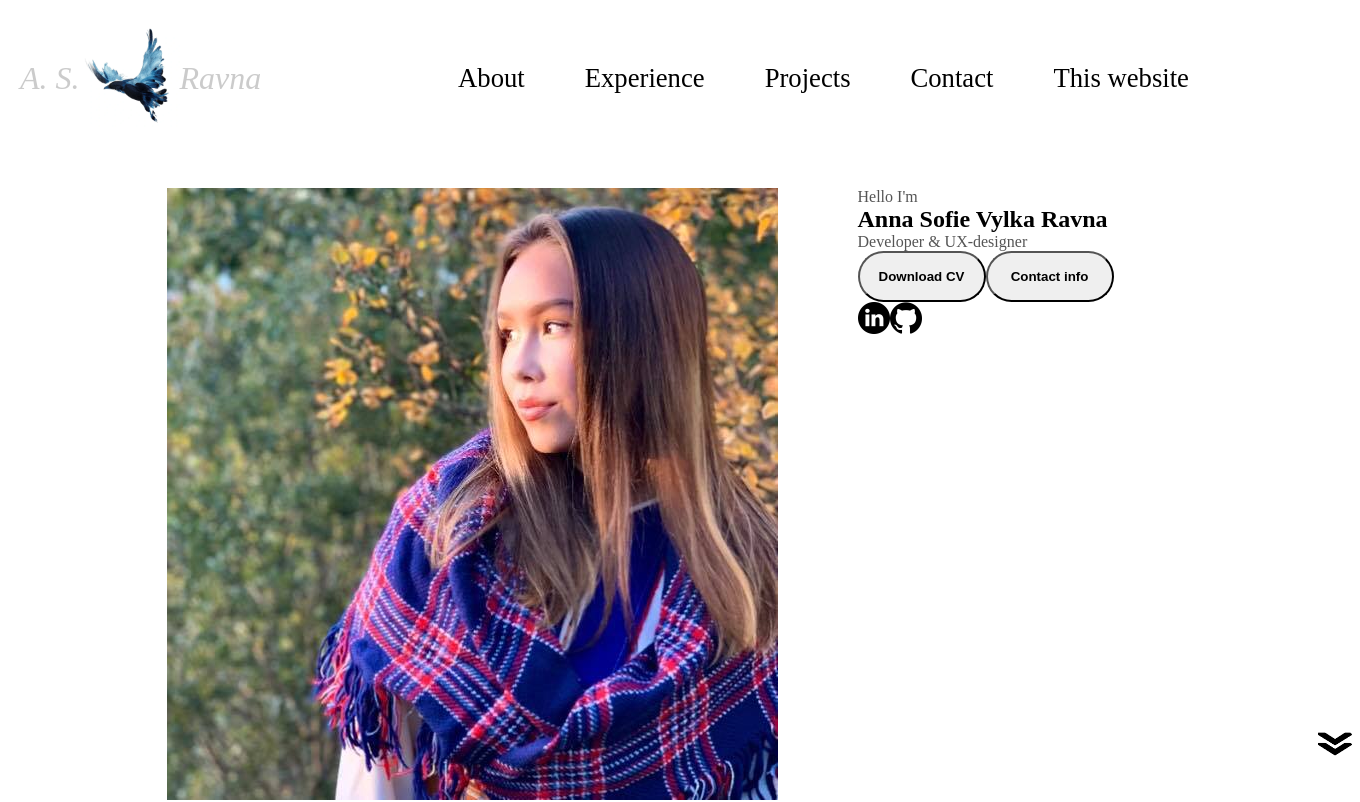
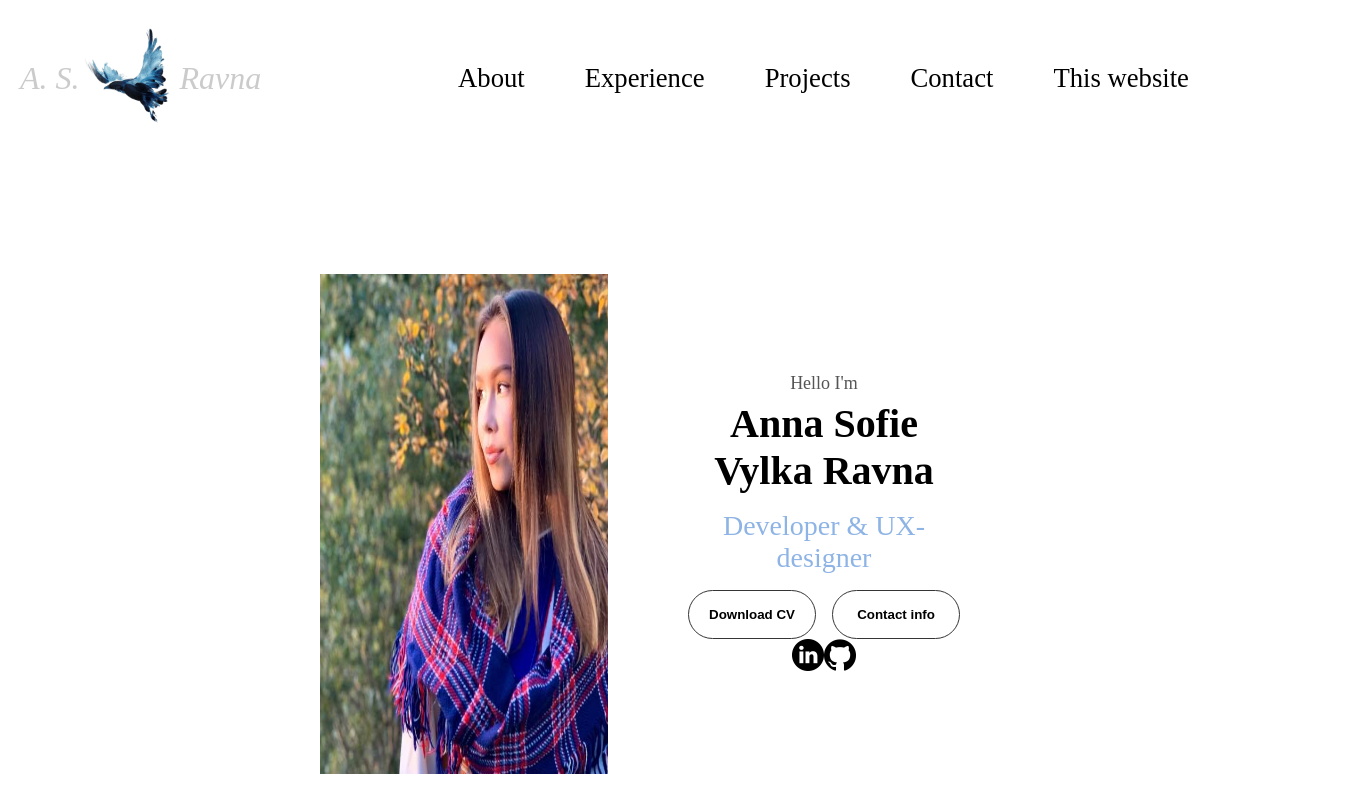
Before and after one commit to asvravna/nextportfolio, a Next.js app: page / in a window 1280 px wide. Shown: the top 802 px of the page, 1360 px wide, since content can reach past the window. Built offline with nearby package versions, Linux system fonts and the light colour scheme.

Commit message:
profile section css

```diff
--- a/src/app/components/Profile.js
+++ b/src/app/components/Profile.js
@@ -17,8 +17,8 @@ function Profile() {
                         src="/images/about-pic.jpg"
                         alt="Anna Ravna profile picture"
                         className={styles.aboutPic}
-                        width={150}
-                        height={150}
+                        width={1000}
+                        height={1000}
                         layout="responsive"
                     />
                 </div>
--- a/src/app/components/Projects.js
+++ b/src/app/components/Projects.js
@@ -113,14 +113,6 @@ const Projects = () => {
             </div>
           </div>
         </div>
-        <Image
-          src='/images/arrow.png'
-          alt="Arrow icon"
-          width={50}
-          height={400}
-          className="icon arrow"
-          onClick={() => (window.location.href = './#this-website')}
-        />
       </section>
       <div className="container">
       <section id="this-website">
@@ -140,14 +132,6 @@ const Projects = () => {
         </div>
       </section>
     </div>
-    <Image
-          src='/images/arrow.png'
-          alt="Arrow icon"
-          width={50}
-          height={50}
-          className="icon arrow"
-          onClick={() => (window.location.href = './#contacts')}
-        />
     </div>
   );
 };
--- a/src/app/styles/profile.module.css
+++ b/src/app/styles/profile.module.css
@@ -1,167 +1,144 @@
+/*CSS for larger image*/
+
 /*SECTIONS*/
-
-.section {
-    padding-top:4vh;
-    height:96vh;
+.profileSection {
+    padding-top: 4vh;
     margin: 0 10rem;
     box-sizing: border-box;
     min-height: fit-content;
+    background-color: white;
   }
 
-  .section-container {
+  .sectionContainer {
     display: flex;
   }
-
-
 
   /*PROFILE SECTION*/
   #profile {
     display: flex;
+    flex-direction: row;
     justify-content: center;
     gap: 5rem;
-    height: 80vh;
-  }
-  .profile-title {
-    color: black;
-    font-size: 250%;
-    padding-bottom: 6%;
-
+    min-height: 80vh;
   }
 
-  .section__pic-container {
-    display: flex;
-    height: 40px;
-    width: 40px;
-    margin: auto 0;
-
-  }
-  .profile-pic {
-    border-radius: 2rem;
-    height: 300;
-    width: 200;
-
+  .profileTitle {
+    color: black;
+    font-size: 2.5rem;
+    padding-bottom: 6%;
   }
 
-  .section__text {
+  .sectionPicContainer {
+    display: flex;
+    height: 500px; /* Increased height for the image container */
+    width: 1000px; /* Increased width for the image container */
+    margin: auto 0;
+  }
+
+  .profilePic {
+    border-radius: 8rem;
+    object-fit: cover; /* Fit the image within its container */
+    max-width: 100%;
+    height: auto;
+  }
+
+  /* Text Styles */
+  .sectionText {
     align-self: center;
     text-align: center;
-
   }
 
-  .section__text p {
-    font-weight: 600;
-
+  .sectionTextP1 {
+    font-size: large;
+    padding-bottom: 2%;
   }
 
-  .section__text__p1 {
-    padding-top: 200px;
-    text-align: center;
-    font-size: large;
-    padding-bottom: 2%;
-
-  }
-
-  .section__text__p2 {
+  .sectionTextP2 {
     font-size: 1.75rem;
     margin-bottom: 1rem;
-    color:#8EB4E5;
-
+    color: #8EB4E5;
   }
 
   .title {
     font-size: 3rem;
-    text-align:center;
+    text-align: center;
   }
 
-  #socials-container {
+  .socialsContainer {
     display: flex;
     justify-content: center;
     margin-top: 1rem;
-    gap:1rem;
-
-  }
-  .section {
-    background-color: lightblue;
-  }
-  .btn btn-color-2{
-    margin-top: 10%;
+    gap: 1rem;
   }
 
-  /*ICONS*/
-
-  .icon{
-    cursor:pointer;
-    height:2rem;
-  }
-
-  /*BUTTONS*/
-  .btn-container {
+  /* Buttons */
+  .btnContainer {
     display: flex;
     justify-content: center;
     gap: 1rem;
-
+    margin-top: 1rem;
   }
 
   .btn {
     font-weight: 600;
-    transition: all 300ms ease ;
+    transition: all 300ms ease;
     padding: 1rem;
-    width:8rem;
+    width: 8rem;
     border-radius: 2rem;
-
-  }
-  .annasbtn{
-    border: rbg(53, 53, 53) 0.1rem solid;
-    border: rgb(255, 255, 255) 0.1 rem solid;
-    padding: 10px;
-    z-index: 1000; /* Ensure it's on top */
-    position: relative; /* Ensure it can overlap correctly */
-    font-weight: 600;
-    transition: all 300ms ease ;
-    padding: 1rem;
-    width:8rem;
-    border-radius: 2rem;
-    background-color:white;
+    cursor: pointer;
   }
 
-
-  .btn btn-color-2 project btn:hover{
-    cursor:pointer;
-
-
+  .btnColor2 {
+    background-color: white;
+    border: 0.1rem solid rgb(53, 53, 53);
   }
 
-  .btn-color-1, .btn-color-2 {
-    border: rbg(53, 53, 53) 0.1rem solid;
+  .btnColor2:hover {
+    background: rgb(53, 53, 53);
+    color: white;
   }
 
-  .btn-color-1:hover,
-  .btn-color-2:hover {
-    cursor:pointer;
+  /* Icons */
+  .icon {
+    cursor: pointer;
+    height: 2rem;
+    width: 2rem;
   }
 
-  .btn-color-1,
-  .annasbtn:hover,
-  .btn-color-2:hover {
-    background: rgb(53, 53, 53);
-    color:white;
+  /* Responsive Design */
+  @media (max-width: 768px) {
+    .profileSection {
+      margin: 0 2rem;
     }
 
-  .btn-color-1:hover {
-    background: rgb(53, 53, 53);
-
+    #profile {
+      flex-direction: column;
+      gap: 2rem;
     }
 
-  .btn-color-2 {
-    background: none;
-
+    .sectionPicContainer {
+      height: 200px; /* Adjusted height for smaller screens */
+      width: 200px; /* Adjusted width for smaller screens */
     }
 
-  .btn-color-2:hover {
-    border: rgb(255, 255, 255) 0.1 rem solid;
-
+    .profileTitle {
+      font-size: 2rem;
     }
 
-  .btn-container {
-    gap: 1rem;
+    .sectionTextP1 {
+      font-size: medium;
     }
+
+    .sectionTextP2 {
+      font-size: 1.5rem;
+    }
+
+    .btn {
+      width: 70%; /* Responsive width */
+    }
+
+    .icon {
+      height: 1.5rem;
+      width: 1.5rem;
+    }
+  }
```
Lines whose indentation alone changed are shown as unchanged.
